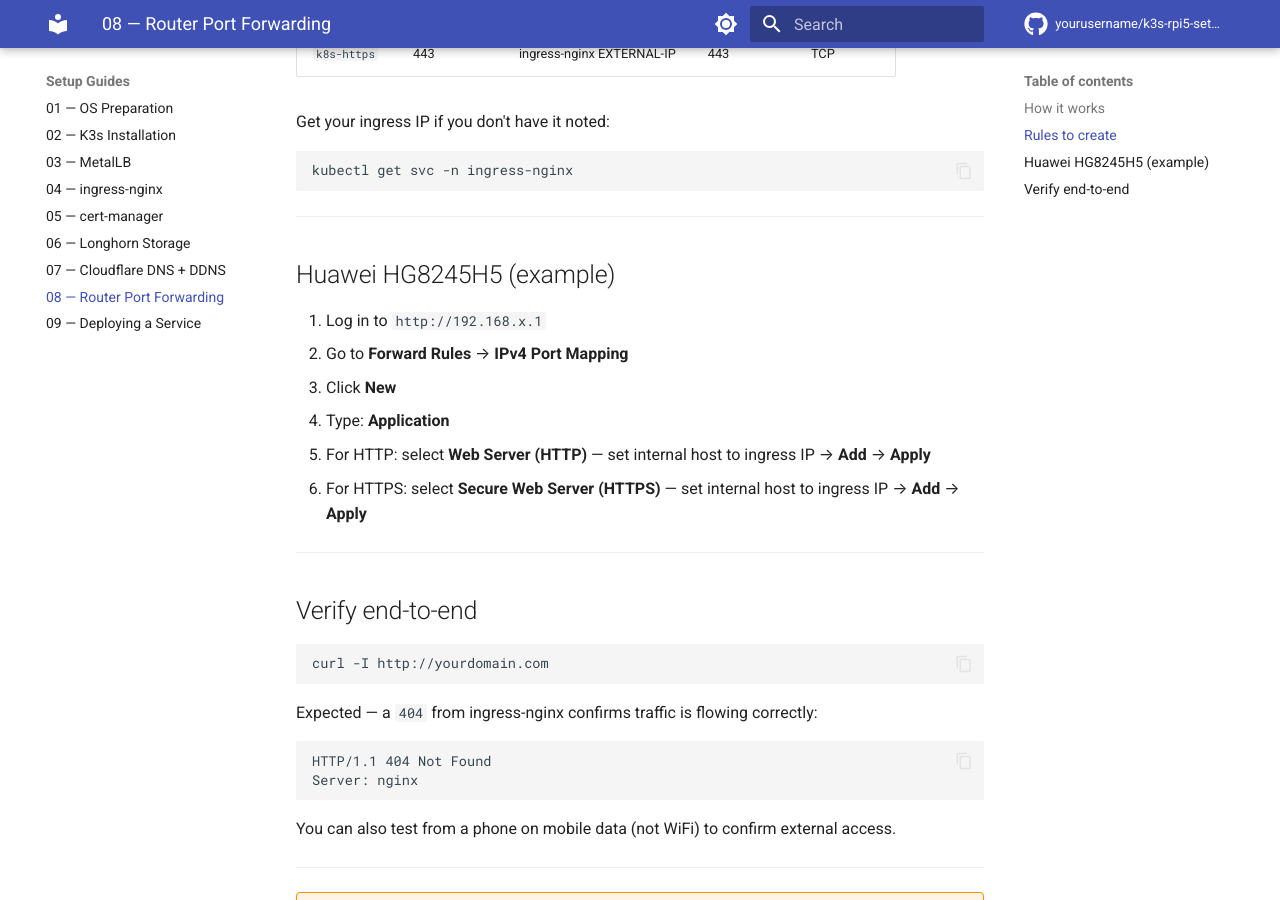
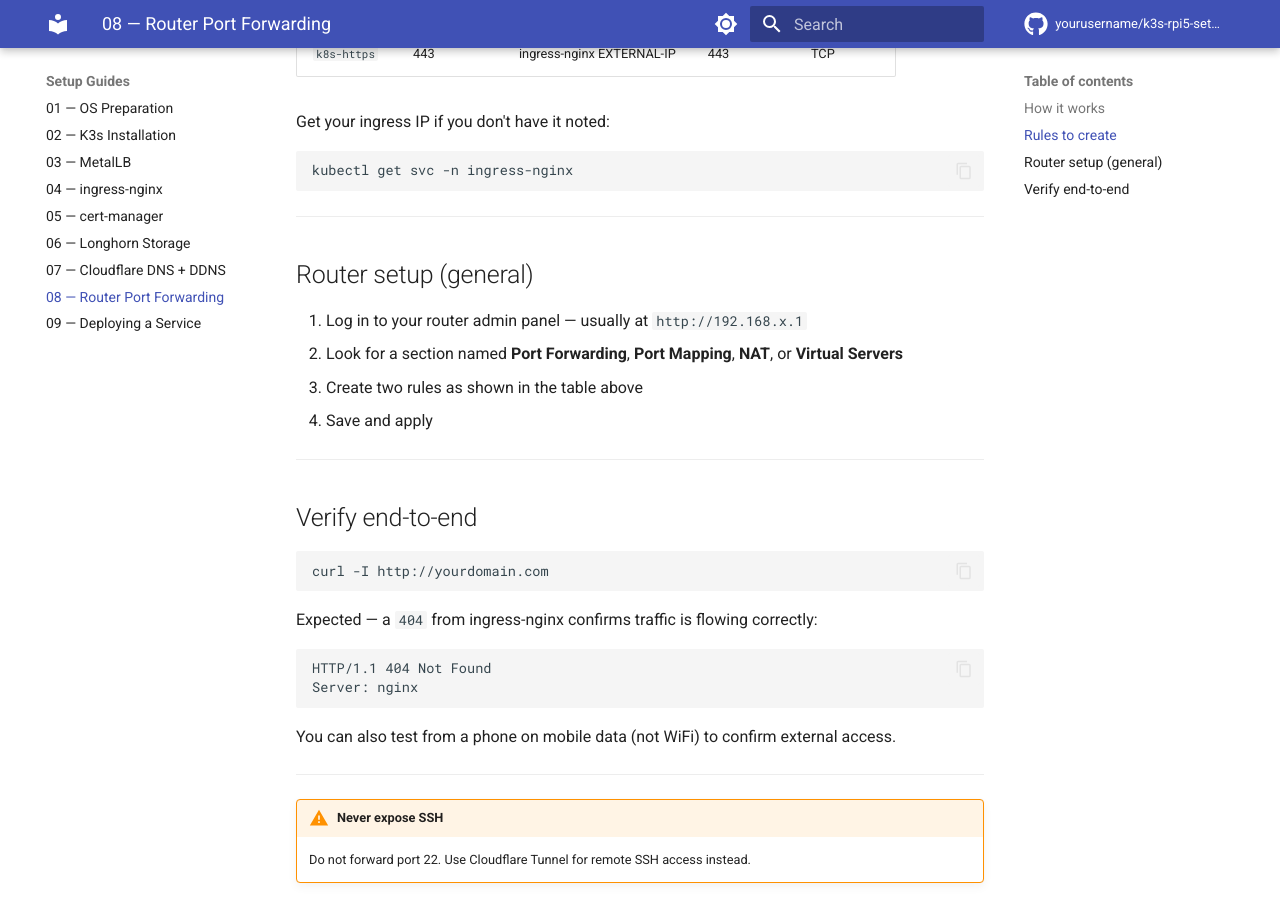
Before and after one commit to bakirrayan/k3s-rpi5-setup, an MkDocs documentation site: the page built from docs/08-port-forwarding.md, in a window 1280 px wide and 900 px high, scrolled down 680 px. Built offline with MkDocs 1.6.1 and Material for MkDocs 9.7.7, drawn with Linux system fonts in a browser that asks for light colours; comment, search, counter and statistics services are not loaded.

Commit message:
Revise port forwarding instructions for general routers
Updated instructions for port forwarding to be more general and applicable to various routers.

```diff
--- a/docs/08-port-forwarding.md
+++ b/docs/08-port-forwarding.md
@@ -29,14 +29,12 @@
 
 ---
 
-## Huawei HG8245H5 (example)
+## Router setup (general)
 
-1. Log in to `http://192.168.x.1`
-2. Go to **Forward Rules** → **IPv4 Port Mapping**
-3. Click **New**
-4. Type: **Application**
-5. For HTTP: select **Web Server (HTTP)** — set internal host to ingress IP → **Add** → **Apply**
-6. For HTTPS: select **Secure Web Server (HTTPS)** — set internal host to ingress IP → **Add** → **Apply**
+1. Log in to your router admin panel — usually at `http://192.168.x.1`
+2. Look for a section named **Port Forwarding**, **Port Mapping**, **NAT**, or **Virtual Servers**
+3. Create two rules as shown in the table above
+4. Save and apply
 
 ---
 
```
